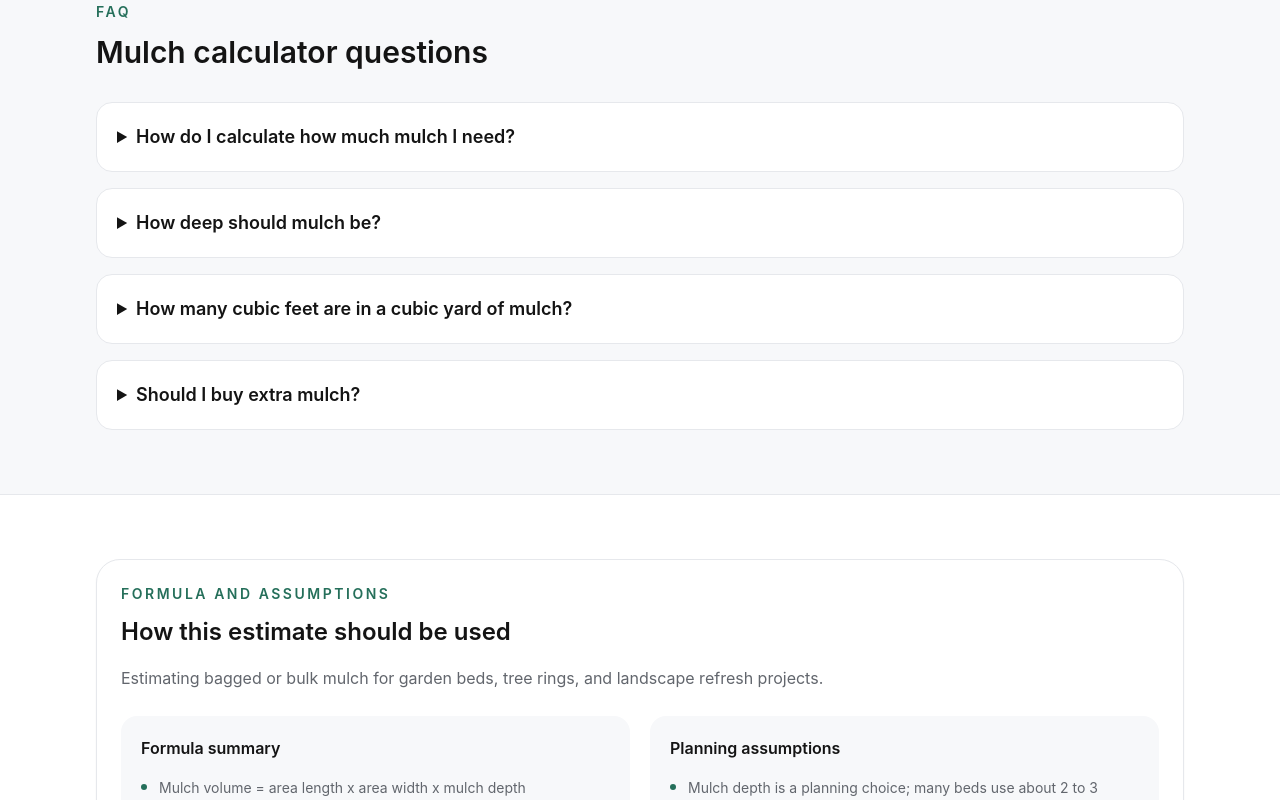
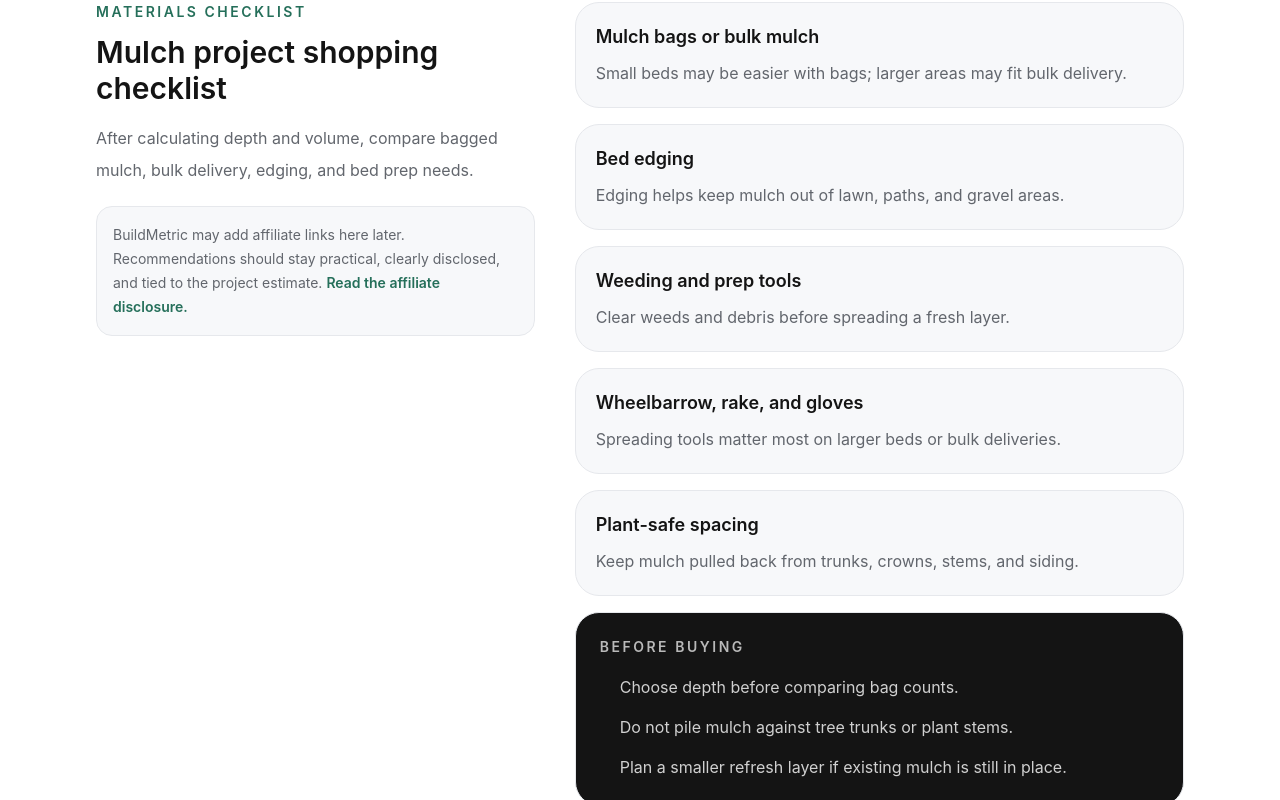
Before and after one commit to bcd736710-sketch/buildmetric, a Next.js app: page /tools/mulch-calculator in a window 1280 px wide. Shown: the part 2220-3020 px from the top of the page. Built offline with nearby package versions, Linux system fonts and the light colour scheme; no server answers.

Commit message:
Add affiliate-ready material checklists

```diff
--- a/app/tools/concrete-slab-calculator/page.tsx
+++ b/app/tools/concrete-slab-calculator/page.tsx
@@ -3,6 +3,7 @@ import type { ReactNode } from "react";
 import Link from "next/link";
 import { ConcreteSlabCalculator } from "@/components/concrete-slab-calculator";
 import { Container } from "@/components/container";
+import { MaterialChecklist } from "@/components/material-checklist";
 import { RelatedGuides } from "@/components/related-guides";
 import { RelatedTools } from "@/components/related-tools";
 import { ToolNextSteps } from "@/components/tool-next-steps";
@@ -29,6 +30,7 @@ export default function ConcreteSlabCalculatorPage() {
       <ToolSection calculator={<ConcreteSlabCalculator />} guideTitle="Estimate concrete before you pour." guideBody="Concrete projects need enough material on hand. Calculate cubic yards first, then add a small waste allowance for uneven base, forms, and ordering margin." />
       <Explanation title="How concrete slab volume is calculated" body="The calculator multiplies length by width by slab thickness. Thickness is converted from inches to feet, cubic feet are divided by 27 for cubic yards, and a waste percentage can be added." example="For a 10 by 12 foot slab at 4 inches thick, the estimate is 1.48 cubic yards. With 10% waste, plan about 1.63 cubic yards." />
       <ConcretePlanningGuide />
+      <MaterialChecklist toolSlug={calculator.slug} />
       <FaqSection title="Concrete slab calculator questions" />
       <ToolNextSteps toolSlug={calculator.slug} />
       <RelatedGuides toolSlug={calculator.slug} />
--- a/app/tools/gravel-calculator/page.tsx
+++ b/app/tools/gravel-calculator/page.tsx
@@ -3,6 +3,7 @@ import type { ReactNode } from "react";
 import Link from "next/link";
 import { Container } from "@/components/container";
 import { GravelCalculator } from "@/components/gravel-calculator";
+import { MaterialChecklist } from "@/components/material-checklist";
 import { RelatedGuides } from "@/components/related-guides";
 import { RelatedTools } from "@/components/related-tools";
 import { ToolNextSteps } from "@/components/tool-next-steps";
@@ -34,6 +35,7 @@ export default function GravelCalculatorPage() {
       <ToolSection calculator={<GravelCalculator />} guideTitle="Plan volume before ordering stone." guideBody="Gravel projects are easier when you estimate both cubic yards and tons. Depth, compaction, and gravel type can all change the final order." />
       <Explanation title="How gravel quantity is calculated" body="The calculator multiplies length by width by gravel depth. Depth is converted from inches to feet. Cubic yards are cubic feet divided by 27, then tons are estimated from the selected gravel density." example="For a 12 by 8 foot area at 4 inches deep, the estimate is 32 cubic feet, or 1.19 cubic yards. Standard gravel is about 1.66 tons." />
       <GravelPlanningGuide />
+      <MaterialChecklist toolSlug={calculator.slug} />
       <FaqSection title="Gravel calculator questions" />
       <ToolNextSteps toolSlug={calculator.slug} />
       <RelatedGuides toolSlug={calculator.slug} />
--- a/app/tools/mulch-calculator/page.tsx
+++ b/app/tools/mulch-calculator/page.tsx
@@ -2,6 +2,7 @@ import type { Metadata } from "next";
 import type { ReactNode } from "react";
 import Link from "next/link";
 import { Container } from "@/components/container";
+import { MaterialChecklist } from "@/components/material-checklist";
 import { MulchCalculator } from "@/components/mulch-calculator";
 import { RelatedGuides } from "@/components/related-guides";
 import { RelatedTools } from "@/components/related-tools";
@@ -33,6 +34,7 @@ export default function MulchCalculatorPage() {
       <ToolHero calculatorName={calculator.name} description={calculator.description} />
       <ToolSection calculator={<MulchCalculator />} guideTitle="A quick mulch estimate starts with depth." guideBody="Most landscape beds use a simple volume formula. Measure the bed area, choose a practical depth, then compare cubic yards with bag counts before buying." />
       <Explanation title="How mulch quantity is calculated" body="The calculator multiplies length by width by mulch depth. Depth is converted from inches to feet before calculating cubic feet. Cubic yards are calculated by dividing cubic feet by 27, and bag count rounds up." example="For a 12 by 8 foot bed at 3 inches deep, the estimate is 24 cubic feet, or 0.89 cubic yards. With 2 cubic foot bags, plan for 12 bags." />
+      <MaterialChecklist toolSlug={calculator.slug} />
       <FaqSection title="Mulch calculator questions" />
       <ToolNextSteps toolSlug={calculator.slug} />
       <RelatedGuides toolSlug={calculator.slug} />
--- a/app/tools/paint-calculator/page.tsx
+++ b/app/tools/paint-calculator/page.tsx
@@ -2,6 +2,7 @@ import type { Metadata } from "next";
 import type { ReactNode } from "react";
 import Link from "next/link";
 import { Container } from "@/components/container";
+import { MaterialChecklist } from "@/components/material-checklist";
 import { PaintCalculator } from "@/components/paint-calculator";
 import { RelatedGuides } from "@/components/related-guides";
 import { RelatedTools } from "@/components/related-tools";
@@ -29,6 +30,7 @@ export default function PaintCalculatorPage() {
       <ToolSection calculator={<PaintCalculator />} guideTitle="Estimate gallons before you shop." guideBody="Paint needs depend on wall area, coverage, coats, surface texture, and color change. Use this as a practical first estimate before checking product labels." />
       <Explanation title="How paint quantity is calculated" body="The calculator multiplies paintable wall area by the number of coats, then divides by the selected coverage per gallon. Gallons to buy are rounded up." example="For 400 square feet of wall area with two coats at 350 square feet per gallon, the estimate is 2.29 gallons, so plan to buy 3 gallons." />
       <PaintBuyingGuide />
+      <MaterialChecklist toolSlug={calculator.slug} />
       <FaqSection title="Paint calculator questions" />
       <ToolNextSteps toolSlug={calculator.slug} />
       <RelatedGuides toolSlug={calculator.slug} />
--- a/app/tools/shed-cost-calculator/page.tsx
+++ b/app/tools/shed-cost-calculator/page.tsx
@@ -2,6 +2,7 @@ import type { Metadata } from "next";
 import Link from "next/link";
 import { ShedCostCalculator } from "@/components/shed-cost-calculator";
 import { Container } from "@/components/container";
+import { MaterialChecklist } from "@/components/material-checklist";
 import { RelatedGuides } from "@/components/related-guides";
 import { RelatedTools } from "@/components/related-tools";
 import { ToolNextSteps } from "@/components/tool-next-steps";
@@ -220,6 +221,8 @@ export default function ShedCostCalculatorPage() {
         </Container>
       </section>
 
+      <MaterialChecklist toolSlug={calculator.slug} />
+
       <section className="border-t border-line bg-surface py-12 sm:py-16">
         <Container>
           <div className="grid gap-8 lg:grid-cols-[0.75fr_1fr]">
--- /dev/null
+++ b/components/material-checklist.tsx
@@ -0,0 +1,73 @@
+import Link from "next/link";
+import { Container } from "@/components/container";
+import { materialChecklists } from "@/lib/material-checklists";
+
+type MaterialChecklistProps = {
+  toolSlug: string;
+};
+
+export function MaterialChecklist({ toolSlug }: MaterialChecklistProps) {
+  const checklist = materialChecklists[toolSlug];
+
+  if (!checklist) {
+    return null;
+  }
+
+  return (
+    <section className="border-t border-line bg-white py-12 sm:py-16">
+      <Container>
+        <div className="grid gap-10 lg:grid-cols-[0.72fr_1fr] lg:items-start">
+          <div>
+            <p className="text-sm font-semibold uppercase tracking-[0.18em] text-brand">
+              Materials checklist
+            </p>
+            <h2 className="mt-3 text-3xl font-semibold text-ink">
+              {checklist.title}
+            </h2>
+            <p className="mt-4 leading-8 text-muted">
+              {checklist.description}
+            </p>
+            <p className="mt-5 rounded-2xl border border-line bg-surface p-4 text-sm leading-6 text-muted">
+              BuildMetric may add affiliate links here later. Recommendations
+              should stay practical, clearly disclosed, and tied to the project
+              estimate.
+              <Link
+                href="/affiliate-disclosure"
+                className="ml-1 font-semibold text-brand transition hover:text-ink focus-visible:outline-none focus-visible:ring-4 focus-visible:ring-brand/20"
+              >
+                Read the affiliate disclosure.
+              </Link>
+            </p>
+          </div>
+
+          <div className="grid gap-4">
+            {checklist.items.map((item) => (
+              <article
+                key={item.name}
+                className="rounded-3xl border border-line bg-surface p-5"
+              >
+                <h3 className="text-lg font-semibold text-ink">
+                  {item.name}
+                </h3>
+                <p className="mt-2 leading-7 text-muted">{item.note}</p>
+              </article>
+            ))}
+            <div className="rounded-3xl border border-line bg-ink p-6 text-white">
+              <p className="text-sm font-semibold uppercase tracking-[0.18em] text-white/70">
+                Before buying
+              </p>
+              <ul className="mt-4 grid gap-3">
+                {checklist.buyerNotes.map((note) => (
+                  <li key={note} className="flex gap-3 leading-7 text-white/80">
+                    <span className="mt-2 h-2 w-2 shrink-0 rounded-full bg-brand-soft" />
+                    <span>{note}</span>
+                  </li>
+                ))}
+              </ul>
+            </div>
+          </div>
+        </div>
+      </Container>
+    </section>
+  );
+}
--- /dev/null
+++ b/lib/material-checklists.ts
@@ -0,0 +1,174 @@
+export type MaterialChecklistItem = {
+  name: string;
+  note: string;
+};
+
+export type MaterialChecklist = {
+  title: string;
+  description: string;
+  items: MaterialChecklistItem[];
+  buyerNotes: string[];
+};
+
+export const materialChecklists: Record<string, MaterialChecklist> = {
+  "paint-calculator": {
+    title: "Paint project shopping checklist",
+    description:
+      "Use the gallon estimate as the starting point, then confirm prep supplies, tools, and finish details before buying.",
+    items: [
+      {
+        name: "Interior or exterior paint",
+        note: "Match the product to the room, surface, sheen, and cleaning needs.",
+      },
+      {
+        name: "Primer",
+        note: "Useful for bare drywall, stains, patches, and strong color changes.",
+      },
+      {
+        name: "Rollers and brushes",
+        note: "Choose roller nap by wall texture and keep an angled brush for edges.",
+      },
+      {
+        name: "Tape, trays, and drop cloths",
+        note: "Prep supplies usually decide whether the job feels clean or chaotic.",
+      },
+      {
+        name: "Patching and sanding supplies",
+        note: "Fill holes, sand rough areas, and clean surfaces before painting.",
+      },
+    ],
+    buyerNotes: [
+      "Check the coverage range on the exact paint label.",
+      "Estimate primer separately from finish paint.",
+      "Keep color name, sheen, and room label for touch-ups.",
+    ],
+  },
+  "gravel-calculator": {
+    title: "Gravel project shopping checklist",
+    description:
+      "After estimating cubic yards and tons, confirm material type, delivery access, edging, and base prep.",
+    items: [
+      {
+        name: "Project gravel",
+        note: "Choose crushed stone, pea gravel, or decorative gravel based on use.",
+      },
+      {
+        name: "Landscape fabric",
+        note: "May help separate gravel from soil for paths, pads, and bases.",
+      },
+      {
+        name: "Edging or frame material",
+        note: "Keeps gravel contained and improves the finished shape.",
+      },
+      {
+        name: "Compaction tools",
+        note: "A tamper or plate compactor may be needed for pads and bases.",
+      },
+      {
+        name: "Delivery and spreading plan",
+        note: "Plan the dump location, access, wheelbarrow route, and cleanup.",
+      },
+    ],
+    buyerNotes: [
+      "Ask suppliers whether material is sold by cubic yard or ton.",
+      "Confirm density and minimum delivery quantities locally.",
+      "Add a small buffer for compaction, uneven ground, and spreading loss.",
+    ],
+  },
+  "concrete-slab-calculator": {
+    title: "Concrete slab shopping checklist",
+    description:
+      "Concrete volume is only one part of a slab. Forms, base prep, tools, finishing, and curing supplies should be planned early.",
+    items: [
+      {
+        name: "Ready-mix or bagged concrete",
+        note: "Compare project size, bag yield, access, and delivery minimums.",
+      },
+      {
+        name: "Gravel base",
+        note: "A compacted base helps support the slab and manage drainage.",
+      },
+      {
+        name: "Form boards and stakes",
+        note: "Forms control slab size, height, and finished edges.",
+      },
+      {
+        name: "Reinforcement",
+        note: "Wire mesh, rebar, or fiber may be needed depending on the slab.",
+      },
+      {
+        name: "Finishing and curing supplies",
+        note: "Plan screed, float, edger, broom, gloves, boots, and curing method.",
+      },
+    ],
+    buyerNotes: [
+      "Confirm slab thickness before ordering.",
+      "Add waste for uneven base, forms, and spillage.",
+      "Check local requirements for structural or vehicle-supporting slabs.",
+    ],
+  },
+  "shed-cost-calculator": {
+    title: "Shed project shopping checklist",
+    description:
+      "Use the shed cost estimate to plan the shell, foundation, hardware, and site prep before comparing kits or buying lumber.",
+    items: [
+      {
+        name: "Framing and floor materials",
+        note: "Floor, wall, and roof framing drive much of the shell cost.",
+      },
+      {
+        name: "Siding, roofing, and trim",
+        note: "Finish level changes both appearance and budget.",
+      },
+      {
+        name: "Foundation materials",
+        note: "Gravel, blocks, skids, piers, or concrete should be priced with the shed.",
+      },
+      {
+        name: "Doors, windows, and vents",
+        note: "Openings affect usability, airflow, and final cost.",
+      },
+      {
+        name: "Fasteners and hardware",
+        note: "Screws, anchors, hinges, latches, hangers, and flashing add up.",
+      },
+    ],
+    buyerNotes: [
+      "Check permits, setbacks, HOA rules, and utility locations first.",
+      "Compare DIY lumber with prefab shed kits when time matters.",
+      "Add a budget buffer for delivery, tool rental, and small hardware.",
+    ],
+  },
+  "mulch-calculator": {
+    title: "Mulch project shopping checklist",
+    description:
+      "After calculating depth and volume, compare bagged mulch, bulk delivery, edging, and bed prep needs.",
+    items: [
+      {
+        name: "Mulch bags or bulk mulch",
+        note: "Small beds may be easier with bags; larger areas may fit bulk delivery.",
+      },
+      {
+        name: "Bed edging",
+        note: "Edging helps keep mulch out of lawn, paths, and gravel areas.",
+      },
+      {
+        name: "Weeding and prep tools",
+        note: "Clear weeds and debris before spreading a fresh layer.",
+      },
+      {
+        name: "Wheelbarrow, rake, and gloves",
+        note: "Spreading tools matter most on larger beds or bulk deliveries.",
+      },
+      {
+        name: "Plant-safe spacing",
+        note: "Keep mulch pulled back from trunks, crowns, stems, and siding.",
+      },
+    ],
+    buyerNotes: [
+      "Choose depth before comparing bag counts.",
+      "Do not pile mulch against tree trunks or plant stems.",
+      "Plan a smaller refresh layer if existing mulch is still in place.",
+    ],
+  },
+};
--- a/lib/site.ts
+++ b/lib/site.ts
@@ -7,7 +7,8 @@ function normalizeSiteUrl(url: string) {
 export const siteConfig = {
   name: "BuildMetric",
   url: normalizeSiteUrl(process.env.NEXT_PUBLIC_SITE_URL ?? fallbackSiteUrl),
-  contactEmail: "qg231024@outlook.com",
+  contactEmail: "bcd736710@gmail.com",
+  backupContactEmail: "qg231024@outlook.com",
   description:
     "BuildMetric helps homeowners plan backyard DIY projects with simple calculators, material estimates, and practical planning guides.",
   tagline: "Smart DIY calculators and material checklists for backyard projects.",
```
Also changed, not shown: app/contact/page.tsx (+9 -0 lines), 1 other file (tests, documents, lock files or other folders).
